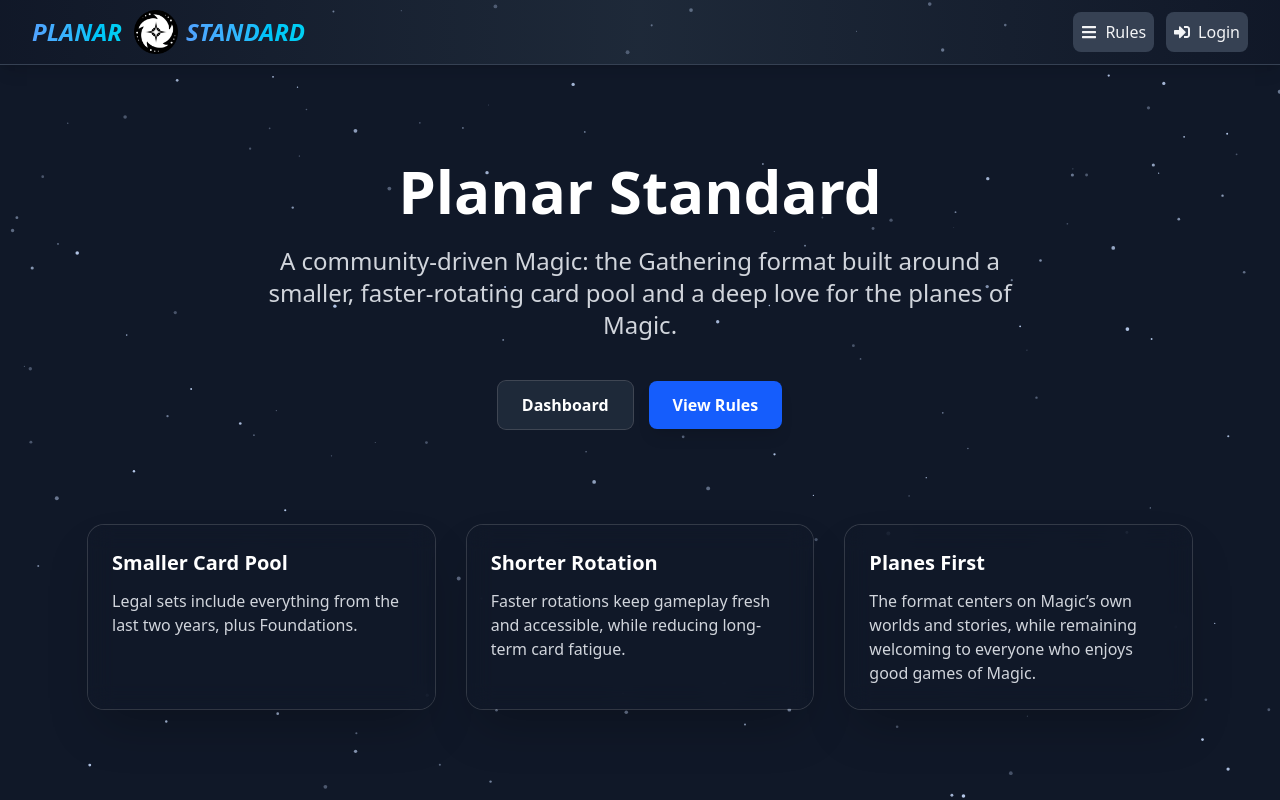
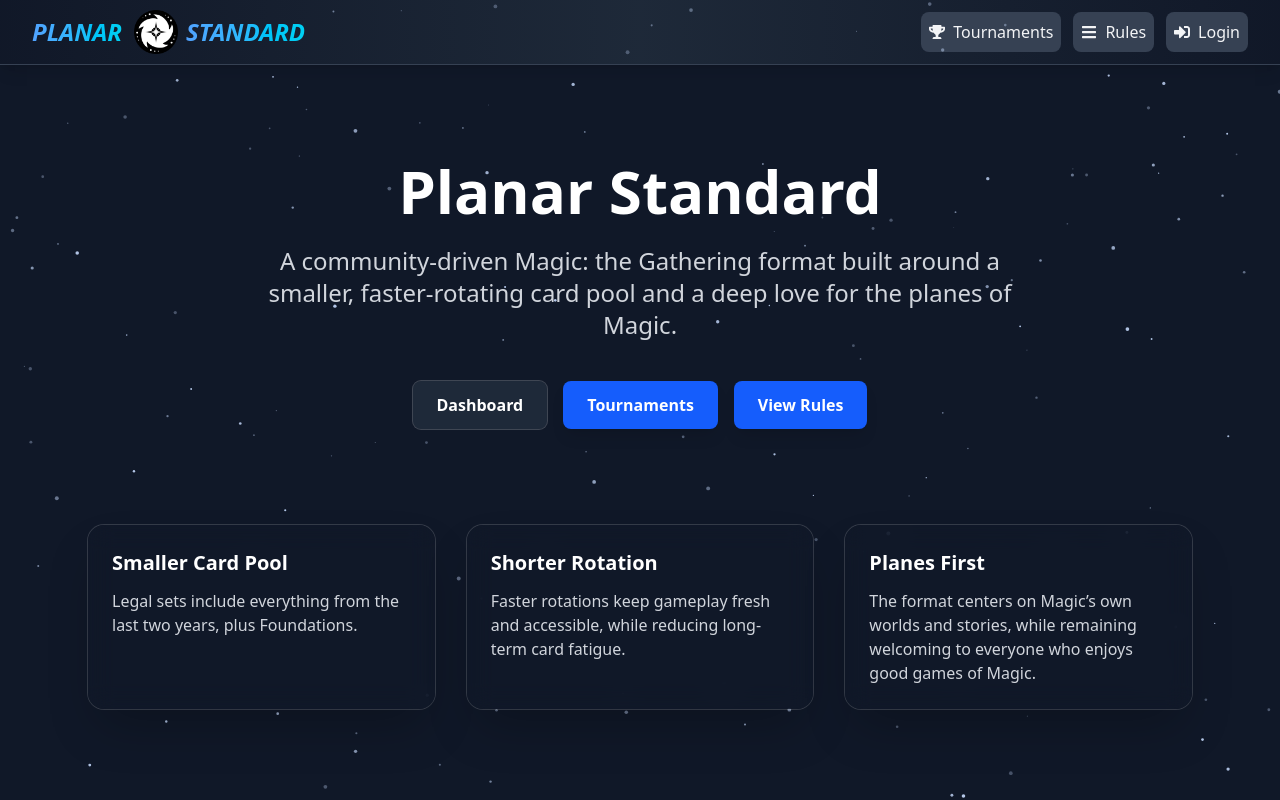
Before and after one commit to PlanarStandardMTG/frontend, a React (Vite) app: page / in a window 1280 px wide. Shown: the top 800 px of the page. Built offline with nearby package versions, Linux system fonts and the light colour scheme; no server answers.

Commit message:
small UX thing

```diff
--- a/src/components/Header/Header.tsx
+++ b/src/components/Header/Header.tsx
@@ -43,14 +43,12 @@
               />
             )}
 
-            {isLoggedIn && (
             <DesktopButton
               icon={<FaTrophy />}
               label="Tournaments"
-                onClick={() => navigate('/tournaments')}
+              onClick={() => navigate(isLoggedIn ? '/tournaments' : '/auth')}
               color="purple"
             />
-            )}
 
             <DesktopButton
               icon={<FaBars />}
@@ -114,14 +112,12 @@
               </button>
             )}
 
-            {isLoggedIn && (
             <button
-                onClick={() => { navigate('/tournaments'); setMenuOpen(false) }}
+              onClick={() => { navigate(isLoggedIn ? '/tournaments' : '/auth'); setMenuOpen(false) }}
               className="flex items-center gap-2 px-4 py-2 rounded-lg bg-gray-700 text-gray-100 hover:bg-purple-600 hover:text-white"
             >
               <FaTrophy /> Tournaments
             </button>
-            )}
 
             <button
               onClick={() => { navigate('/rules'); setMenuOpen(false) }}
--- a/src/pages/Home.tsx
+++ b/src/pages/Home.tsx
@@ -24,6 +24,10 @@
                 Dashboard
               </NavigationButton>
             )}
+
+            <NavigationButton to="/tournaments">
+              Tournaments
+            </NavigationButton>
 
             <NavigationButton to="/rules">
               View Rules
```
Lines whose indentation alone changed are shown as unchanged.
